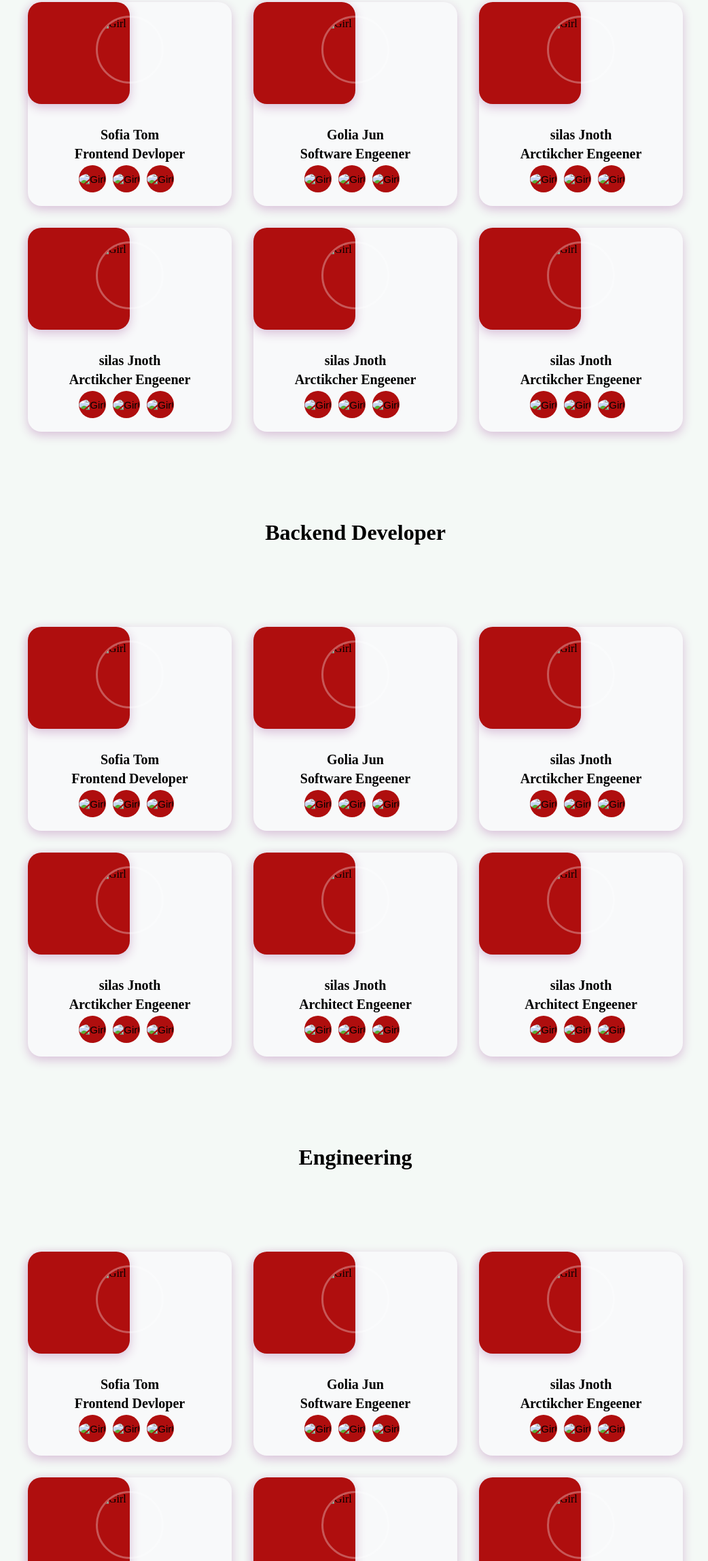
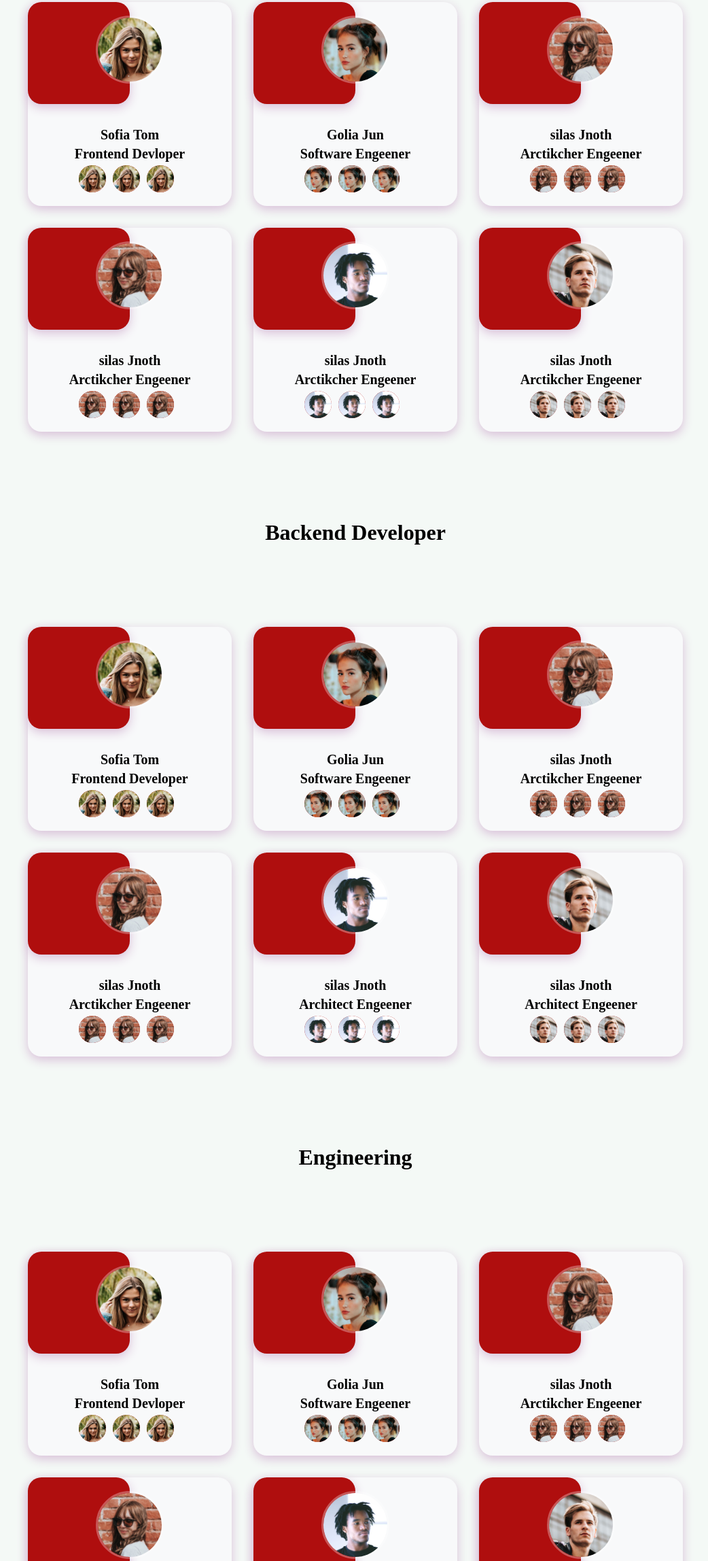
Before and after one commit to Eqaid/html-css-protfolio, a plain HTML site: page Html/Gallery.html in a window 1280 px wide. Shown: the part 314-2610 px from the top of the page at 68% size, without its empty margins (117-1159 px from the left). Drawn offline with Linux system fonts and the light colour scheme; files that its build step writes are made by us from their sources; files whose address does not match are found by name.

Commit message:
Update Gallery.html

```diff
--- a/Html/Gallery.html
+++ b/Html/Gallery.html
@@ -3,7 +3,7 @@
 <head>
     <meta charset="UTF-8">
     <title>ProFly</title>
-    <link rel="stylesheet" href="style.css">
+    <link rel="stylesheet" href="../Css/style.css">
 </head>
 
 <body>
@@ -11,22 +11,22 @@
   <nav class="header_container">
 
     <div class="logo_container">
-        <img class="logo_image"  src="image\loupe.png" alt="logo_image">
-        <a class="logo_text" href="index.html">ProFly</a>
+        <img class="logo_image"  src="../image\loupe.png" alt="logo_image">
+        <a class="logo_text" href="../index.html">ProFly</a>
     </div>
 
     <ul class="header_nav">
-      <li><a href="index.html">Home</a></li>
-      <li><a href="Create__Profile.html">Create Profile</a></li>
-      <li><a href="Gallery.html">Gallery</a></li>
-      <li><a href="About.html">About</a></li>
-      <li><a href="Contact.html">Contact</a></li>
+      <li><a href="../index.html">Home</a></li>
+      <li><a href="../Html/Create__Profile.html">Create Profile</a></li>
+      <li><a href="../Html/Gallery.html">Gallery</a></li>
+      <li><a href="../Html/About.html">About</a></li>
+      <li><a href="../Html/Contact.html">Contact</a></li>
     </ul>
 
     <div class="header_right">
         <a class="Sing_button">Sign in</a>
         <div class="notification"></div>
-        <img class="user_profile" src="image\avatar-5.jpg" alt="user_profile">
+        <img class="user_profile" src="../image\avatar-5.jpg" alt="user_profile">
     </div>
   </nav>
     </header>
@@ -35,74 +35,74 @@
         <h1 class="sec_title">Frontend Developer</h1>
         <section class="container">
         <section class="card">
-                <img class="p_image" src="image/avatar-5.jpg" alt="Girl">
+                <img class="p_image" src="../image/avatar-5.jpg" alt="Girl">
             <div class="card_info">
                 <h2 class="p_name">Sofia Tom</h2>
                 <h4 class="p_sc">Frontend Devloper</h4>
                 <div class="card_icon">
-                    <button><img src="image\avatar-5.jpg" alt="Girl"></button>
-                    <button><img src="image\avatar-5.jpg" alt="Girl"></button>
-                    <button><img src="image\avatar-5.jpg" alt="Girl"></button>
+                    <button><img src="../image\avatar-5.jpg" alt="Girl"></button>
+                    <button><img src="../image\avatar-5.jpg" alt="Girl"></button>
+                    <button><img src="../image\avatar-5.jpg" alt="Girl"></button>
                 </div>
             </div>
         </section>
         <section class="card">
-                <img class="p_image" src="image\avatar-4.jpg" alt="Girl">
+                <img class="p_image" src="../image\avatar-4.jpg" alt="Girl">
             <div class="card_info">
                 <h2 class="p_name">Golia Jun</h2>
                 <h4 class="p_sc">Software Engeener</h4>
                 <div class="card_icon">
-                    <button><img src="image\avatar-4.jpg" alt="Girl"></button>
-                    <button><img src="image\avatar-4.jpg" alt="Girl"></button>
-                    <button><img src="image\avatar-4.jpg" alt="Girl"></button>
+                    <button><img src="../image\avatar-4.jpg" alt="Girl"></button>
+                    <button><img src="../image\avatar-4.jpg" alt="Girl"></button>
+                    <button><img src="../image\avatar-4.jpg" alt="Girl"></button>
                 </div>
             </div>
         </section>
         <section class="card">
-                <img class="p_image" src="image\avatar-3.jpg" alt="Girl">
+                <img class="p_image" src="../image\avatar-3.jpg" alt="Girl">
             <div class="card_info">
                 <h2 class="p_name">silas Jnoth</h2>
                 <h4 class="p_sc">Arctikcher Engeener</h4>
                 <div class="card_icon">
-                    <button><img src="image\avatar-3.jpg" alt="Girl"></button>
-                    <button><img src="image\avatar-3.jpg" alt="Girl"></button>
-                    <button><img src="image\avatar-3.jpg" alt="Girl"></button>
+                    <button><img src="../image\avatar-3.jpg" alt="Girl"></button>
+                    <button><img src="../image\avatar-3.jpg" alt="Girl"></button>
+                    <button><img src="../image\avatar-3.jpg" alt="Girl"></button>
                 </div>
             </div>
         </section>
         <section class="card">
-                <img class="p_image" src="image\avatar-3.jpg" alt="Girl">
+                <img class="p_image" src="../image\avatar-3.jpg" alt="Girl">
             <div class="card_info">
                 <h2 class="p_name">silas Jnoth</h2>
                 <h4 class="p_sc">Arctikcher Engeener</h4>
                 <div class="card_icon">
-                    <button><img src="image\avatar-3.jpg" alt="Girl"></button>
-                    <button><img src="image\avatar-3.jpg" alt="Girl"></button>
-                    <button><img src="image\avatar-3.jpg" alt="Girl"></button>
+                    <button><img src="../image\avatar-3.jpg" alt="Girl"></button>
+                    <button><img src="../image\avatar-3.jpg" alt="Girl"></button>
+                    <button><img src="../image\avatar-3.jpg" alt="Girl"></button>
                 </div>
             </div>
         </section>
         <section class="card">
-                <img class="p_image" src="image\avatar-2.jpg" alt="Girl">
+                <img class="p_image" src="../image\avatar-2.jpg" alt="Girl">
             <div class="card_info">
                 <h2 class="p_name">silas Jnoth</h2>
                 <h4 class="p_sc">Arctikcher Engeener</h4>
                 <div class="card_icon">
-                    <button><img src="image\avatar-2.jpg" alt="Girl"></button>
-                    <button><img src="image\avatar-2.jpg" alt="Girl"></button>
-                    <button><img src="image\avatar-2.jpg" alt="Girl"></button>
+                    <button><img src="../image\avatar-2.jpg" alt="Girl"></button>
+                    <button><img src="../image\avatar-2.jpg" alt="Girl"></button>
+                    <button><img src="../image\avatar-2.jpg" alt="Girl"></button>
                 </div>
             </div>
         </section>
         <section class="card">
-                <img class="p_image" src="image\avatar.jpg" alt="Girl">
+                <img class="p_image" src="../image\avatar.jpg" alt="Girl">
             <div class="card_info">
                 <h2 class="p_name">silas Jnoth</h2>
                 <h4 class="p_sc">Arctikcher Engeener</h4>
                 <div class="card_icon">
-                    <button><img src="image\avatar.jpg" alt="Girl"></button>
-                    <button><img src="image\avatar.jpg" alt="Girl"></button>
-                    <button><img src="image\avatar.jpg" alt="Girl"></button>
+                    <button><img src="../image\avatar.jpg" alt="Girl"></button>
+                    <button><img src="../image\avatar.jpg" alt="Girl"></button>
+                    <button><img src="../image\avatar.jpg" alt="Girl"></button>
                 </div>
             </div>
         </section>
@@ -110,74 +110,74 @@
         <h1 class="sec_title">Backend Developer</h1>
         <section class="container">
         <section class="card">
-                <img class="p_image" src="image/avatar-5.jpg" alt="Girl">
+                <img class="p_image" src="../image/avatar-5.jpg" alt="Girl">
             <div class="card_info">
                 <h2 class="p_name">Sofia Tom</h2>
                 <h4 class="p_sc">Frontend Developer</h4>
                 <div class="card_icon">
-                    <button><img src="image\avatar-5.jpg" alt="Girl"></button>
-                    <button><img src="image\avatar-5.jpg" alt="Girl"></button>
-                    <button><img src="image\avatar-5.jpg" alt="Girl"></button>
+                    <button><img src="../image\avatar-5.jpg" alt="Girl"></button>
+                    <button><img src="../image\avatar-5.jpg" alt="Girl"></button>
+                    <button><img src="../image\avatar-5.jpg" alt="Girl"></button>
                 </div>
             </div>
         </section>
         <section class="card">
-                <img class="p_image" src="image\avatar-4.jpg" alt="Girl">
+                <img class="p_image" src="../image\avatar-4.jpg" alt="Girl">
             <div class="card_info">
                 <h2 class="p_name">Golia Jun</h2>
                 <h4 class="p_sc">Software Engeener</h4>
                 <div class="card_icon">
-                    <button><img src="image\avatar-4.jpg" alt="Girl"></button>
-                    <button><img src="image\avatar-4.jpg" alt="Girl"></button>
-                    <button><img src="image\avatar-4.jpg" alt="Girl"></button>
+                    <button><img src="../image\avatar-4.jpg" alt="Girl"></button>
+                    <button><img src="../image\avatar-4.jpg" alt="Girl"></button>
+                    <button><img src="../image\avatar-4.jpg" alt="Girl"></button>
                 </div>
             </div>
         </section>
         <section class="card">
-                <img class="p_image" src="image\avatar-3.jpg" alt="Girl">
+                <img class="p_image" src="../image\avatar-3.jpg" alt="Girl">
             <div class="card_info">
                 <h2 class="p_name">silas Jnoth</h2>
                 <h4 class="p_sc">Arctikcher Engeener</h4>
                 <div class="card_icon">
-                    <button><img src="image\avatar-3.jpg" alt="Girl"></button>
-                    <button><img src="image\avatar-3.jpg" alt="Girl"></button>
-                    <button><img src="image\avatar-3.jpg" alt="Girl"></button>
+                    <button><img src="../image\avatar-3.jpg" alt="Girl"></button>
+                    <button><img src="../image\avatar-3.jpg" alt="Girl"></button>
+                    <button><img src="../image\avatar-3.jpg" alt="Girl"></button>
                 </div>
             </div>
         </section>
         <section class="card">
-                <img class="p_image" src="image\avatar-3.jpg" alt="Girl">
+                <img class="p_image" src="../image\avatar-3.jpg" alt="Girl">
             <div class="card_info">
                 <h2 class="p_name">silas Jnoth</h2>
                 <h4 class="p_sc">Arctikcher Engeener</h4>
                 <div class="card_icon">
-                    <button><img src="image\avatar-3.jpg" alt="Girl"></button>
-                    <button><img src="image\avatar-3.jpg" alt="Girl"></button>
-                    <button><img src="image\avatar-3.jpg" alt="Girl"></button>
+                    <button><img src="../image\avatar-3.jpg" alt="Girl"></button>
+                    <button><img src="../image\avatar-3.jpg" alt="Girl"></button>
+                    <button><img src="../image\avatar-3.jpg" alt="Girl"></button>
                 </div>
             </div>
         </section>
         <section class="card">
-                <img class="p_image" src="image\avatar-2.jpg" alt="Girl">
+                <img class="p_image" src="../image\avatar-2.jpg" alt="Girl">
             <div class="card_info">
                 <h2 class="p_name">silas Jnoth</h2>
                 <h4 class="p_sc">Architect Engeener</h4>
                 <div class="card_icon">
-                    <button><img src="image\avatar-2.jpg" alt="Girl"></button>
-                    <button><img src="image\avatar-2.jpg" alt="Girl"></button>
-                    <button><img src="image\avatar-2.jpg" alt="Girl"></button>
+                    <button><img src="../image\avatar-2.jpg" alt="Girl"></button>
+                    <button><img src="../image\avatar-2.jpg" alt="Girl"></button>
+                    <button><img src="../image\avatar-2.jpg" alt="Girl"></button>
                 </div>
             </div>
         </section>
         <section class="card">
-                <img class="p_image" src="image\avatar.jpg" alt="Girl">
+                <img class="p_image" src="../image\avatar.jpg" alt="Girl">
             <div class="card_info">
                 <h2 class="p_name">silas Jnoth</h2>
                 <h4 class="p_sc">Architect Engeener</h4>
                 <div class="card_icon">
-                    <button><img src="image\avatar.jpg" alt="Girl"></button>
-                    <button><img src="image\avatar.jpg" alt="Girl"></button>
-                    <button><img src="image\avatar.jpg" alt="Girl"></button>
+                    <button><img src="../image\avatar.jpg" alt="Girl"></button>
+                    <button><img src="../image\avatar.jpg" alt="Girl"></button>
+                    <button><img src="../image\avatar.jpg" alt="Girl"></button>
                 </div>
             </div>
         </section>
@@ -185,74 +185,74 @@
         <h1 class="sec_title">Engineering</h1>
         <section class="container">
         <section class="card">
-                <img class="p_image" src="image/avatar-5.jpg" alt="Girl">
+                <img class="p_image" src="../image/avatar-5.jpg" alt="Girl">
             <div class="card_info">
                 <h2 class="p_name">Sofia Tom</h2>
                 <h4 class="p_sc">Frontend Devloper</h4>
                 <div class="card_icon">
-                    <button><img src="image\avatar-5.jpg" alt="Girl"></button>
-                    <button><img src="image\avatar-5.jpg" alt="Girl"></button>
-                    <button><img src="image\avatar-5.jpg" alt="Girl"></button>
+                    <button><img src="../image\avatar-5.jpg" alt="Girl"></button>
+                    <button><img src="../image\avatar-5.jpg" alt="Girl"></button>
+                    <button><img src="../image\avatar-5.jpg" alt="Girl"></button>
                 </div>
             </div>
         </section>
         <section class="card">
-                <img class="p_image" src="image\avatar-4.jpg" alt="Girl">
+                <img class="p_image" src="../image\avatar-4.jpg" alt="Girl">
             <div class="card_info">
                 <h2 class="p_name">Golia Jun</h2>
                 <h4 class="p_sc">Software Engeener</h4>
                 <div class="card_icon">
-                    <button><img src="image\avatar-4.jpg" alt="Girl"></button>
-                    <button><img src="image\avatar-4.jpg" alt="Girl"></button>
-                    <button><img src="image\avatar-4.jpg" alt="Girl"></button>
+                    <button><img src="../image\avatar-4.jpg" alt="Girl"></button>
+                    <button><img src="../image\avatar-4.jpg" alt="Girl"></button>
+                    <button><img src="../image\avatar-4.jpg" alt="Girl"></button>
                 </div>
             </div>
         </section>
         <section class="card">
-                <img class="p_image" src="image\avatar-3.jpg" alt="Girl">
+                <img class="p_image" src="../image\avatar-3.jpg" alt="Girl">
             <div class="card_info">
                 <h2 class="p_name">silas Jnoth</h2>
                 <h4 class="p_sc">Arctikcher Engeener</h4>
                 <div class="card_icon">
-                    <button><img src="image\avatar-3.jpg" alt="Girl"></button>
-                    <button><img src="image\avatar-3.jpg" alt="Girl"></button>
-                    <button><img src="image\avatar-3.jpg" alt="Girl"></button>
+                    <button><img src="../image\avatar-3.jpg" alt="Girl"></button>
+                    <button><img src="../image\avatar-3.jpg" alt="Girl"></button>
+                    <button><img src="../image\avatar-3.jpg" alt="Girl"></button>
                 </div>
             </div>
         </section>
         <section class="card">
-                <img class="p_image" src="image\avatar-3.jpg" alt="Girl">
+                <img class="p_image" src="../image\avatar-3.jpg" alt="Girl">
             <div class="card_info">
                 <h2 class="p_name">silas Jnoth</h2>
                 <h4 class="p_sc">Arctikcher Engeener</h4>
                 <div class="card_icon">
-                    <button><img src="image\avatar-3.jpg" alt="Girl"></button>
-                    <button><img src="image\avatar-3.jpg" alt="Girl"></button>
-                    <button><img src="image\avatar-3.jpg" alt="Girl"></button>
+                    <button><img src="../image\avatar-3.jpg" alt="Girl"></button>
+                    <button><img src="../image\avatar-3.jpg" alt="Girl"></button>
+                    <button><img src="../image\avatar-3.jpg" alt="Girl"></button>
                 </div>
             </div>
         </section>
         <section class="card">
-                <img class="p_image" src="image\avatar-2.jpg" alt="Girl">
+                <img class="p_image" src="../image\avatar-2.jpg" alt="Girl">
             <div class="card_info">
                 <h2 class="p_name">silas Jnoth</h2>
                 <h4 class="p_sc">Arctikcher Engeener</h4>
                 <div class="card_icon">
-                    <button><img src="image\avatar-2.jpg" alt="Girl"></button>
-                    <button><img src="image\avatar-2.jpg" alt="Girl"></button>
-                    <button><img src="image\avatar-2.jpg" alt="Girl"></button>
+                    <button><img src="../image\avatar-2.jpg" alt="Girl"></button>
+                    <button><img src="../image\avatar-2.jpg" alt="Girl"></button>
+                    <button><img src="../image\avatar-2.jpg" alt="Girl"></button>
                 </div>
             </div>
         </section>
         <section class="card">
-                <img class="p_image" src="image\avatar.jpg" alt="Girl">
+                <img class="p_image" src="../image\avatar.jpg" alt="Girl">
             <div class="card_info">
                 <h2 class="p_name">silas Jnoth</h2>
                 <h4 class="p_sc">Arctikcher Engeener</h4>
                 <div class="card_icon">
-                    <button><img src="image\avatar.jpg" alt="Girl"></button>
-                    <button><img src="image\avatar.jpg" alt="Girl"></button>
-                    <button><img src="image\avatar.jpg" alt="Girl"></button>
+                    <button><img src="../image\avatar.jpg" alt="Girl"></button>
+                    <button><img src="../image\avatar.jpg" alt="Girl"></button>
+                    <button><img src="../image\avatar.jpg" alt="Girl"></button>
                 </div>
             </div>
         </section>
@@ -263,9 +263,9 @@
         <div class="footer-content">
             <p>© 2025 Profly. جميع الحقوق محفوظة.</p>
             <nav class="footer-nav">
-                <a href="Q.html">Question</a>
-                <a href="About.html">About Us</a>
-                <a href="Contact.html">Contact</a>
+                <a href="../Html/Q.html">Question</a>
+                <a href="../Html/About.html">About Us</a>
+                <a href="../Html/Contact.html">Contact</a>
             </nav>
         </div>
     </footer>
```
